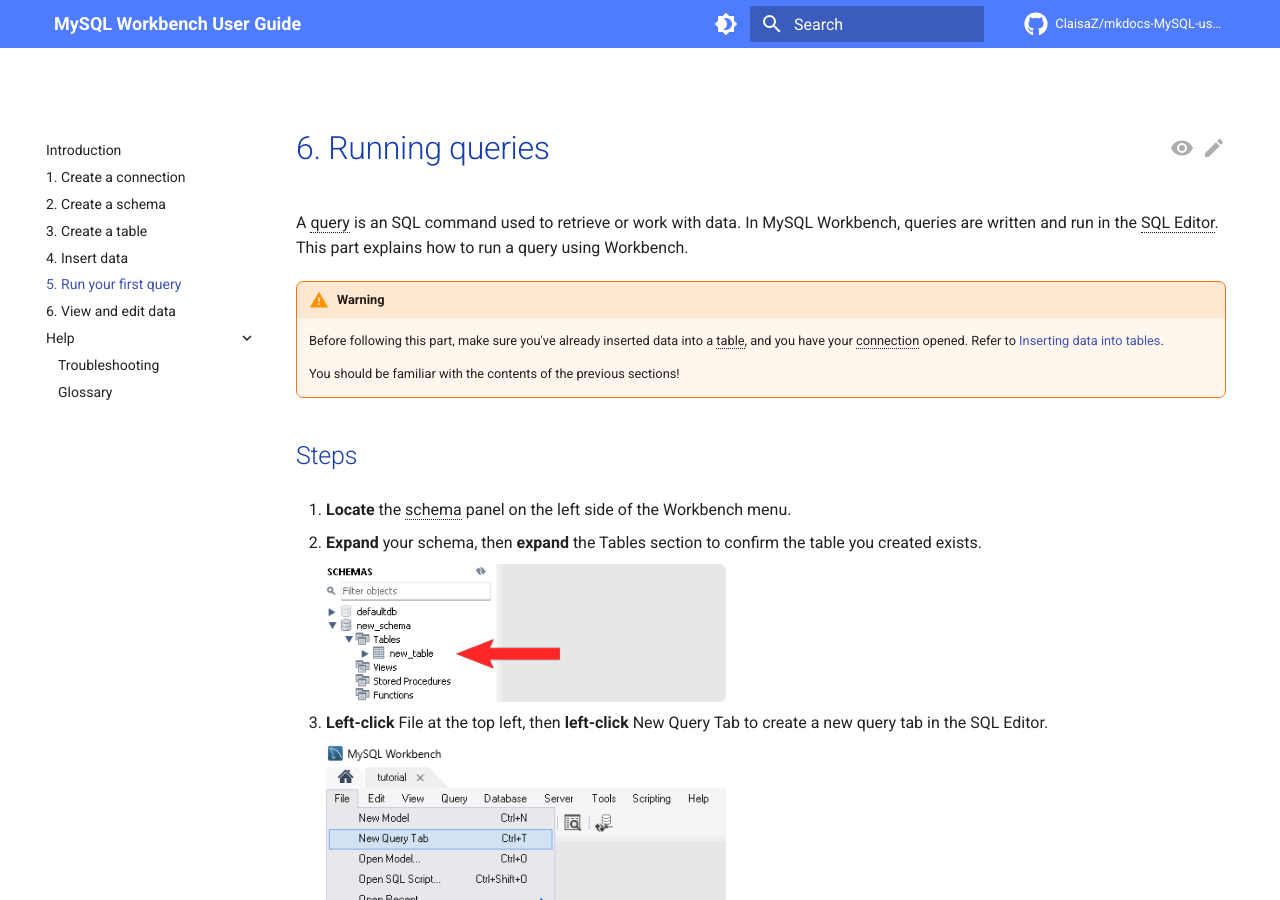
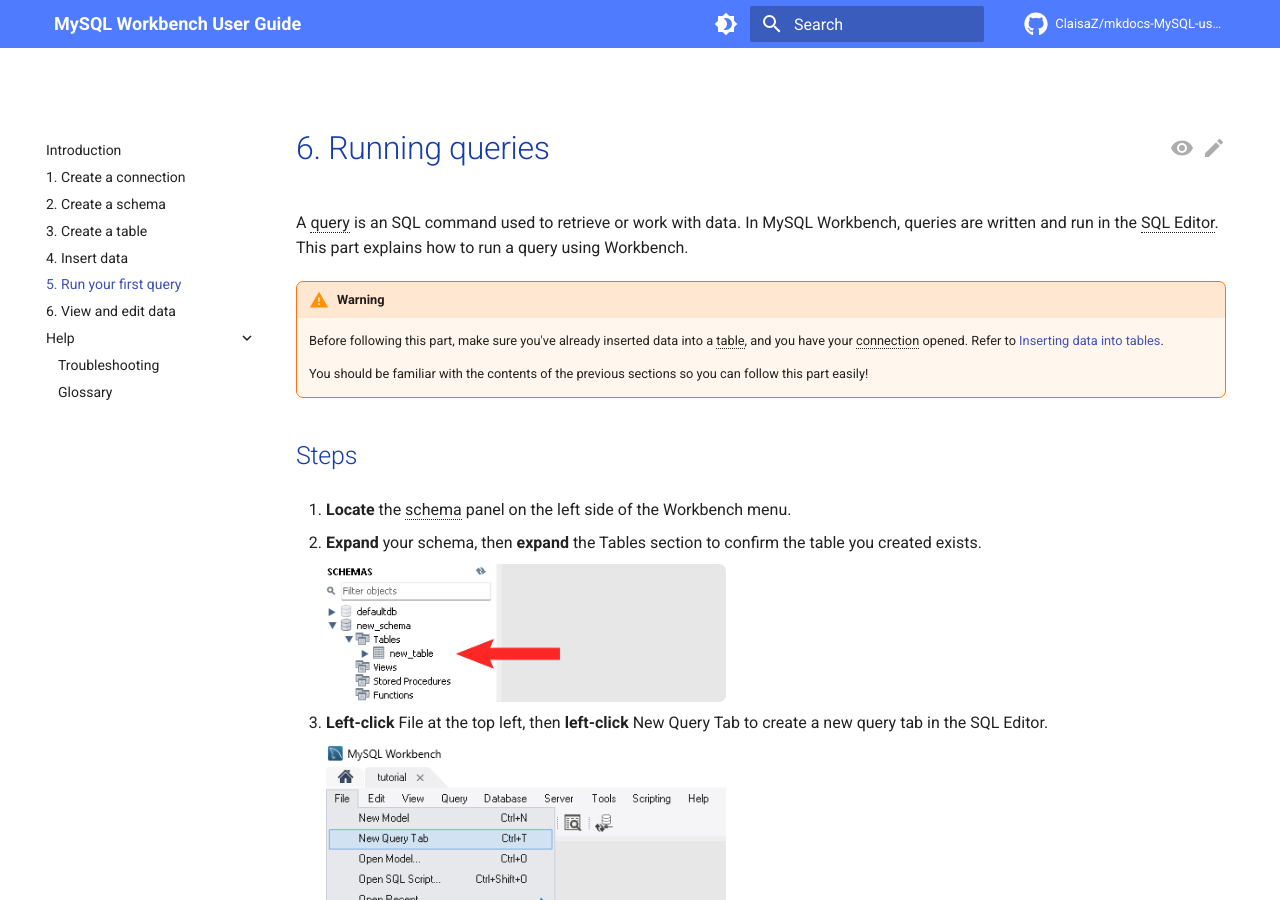
Before and after one commit to ClaisaZ/mkdocs-MySQL-user-guide, an MkDocs documentation site: the page built from docs/6-runquery.md, in a window 1280 px wide and 900 px high. Built offline with MkDocs 1.6.1 and Material for MkDocs 9.7.7, drawn with Linux system fonts in a browser that asks for light colours; comment, search, counter and statistics services are not loaded.

Commit message:
Warding msg update

```diff
--- a/docs/6-runquery.md
+++ b/docs/6-runquery.md
@@ -10,7 +10,7 @@
 !!! warning "Warning"
     Before following this part, make sure you've already inserted data into a table, and you have your connection opened. Refer to [Inserting data into tables](./5-insertdata.md).
 
-    You should be familiar with the contents of the previous sections!
+    You should be familiar with the contents of the previous sections so you can follow this part easily!
 
 ## Steps
 
```
Also changed, not shown: docs/4-createtable.md (+1 -1 lines), docs/5-insertdata.md (+1 -1 lines), docs/7-view-edit-data.md (+1 -1 lines).
